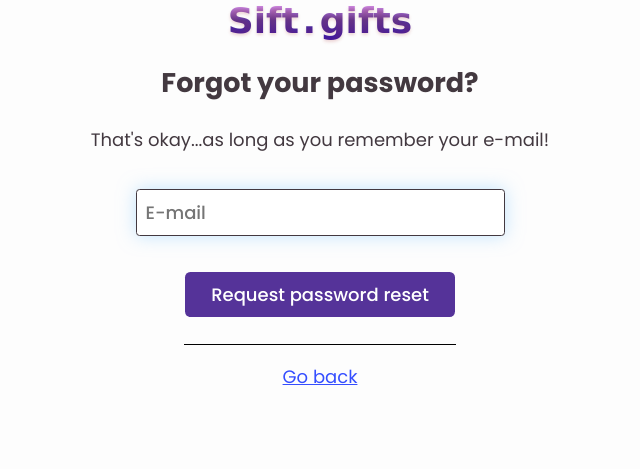
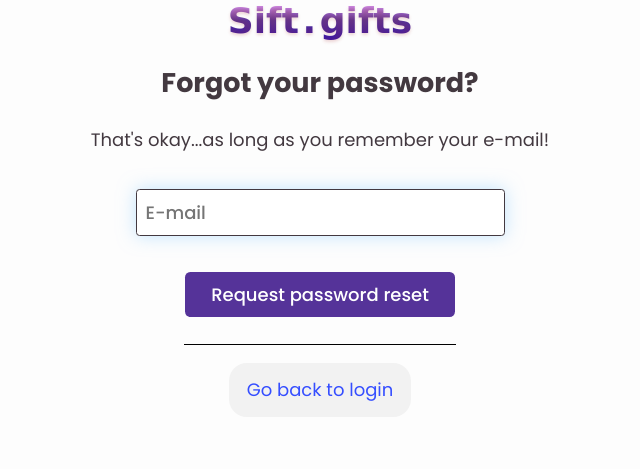
Before and after one commit to 1bengardner/siftgifts, a PHP site: page /page/forgot-password in a window 1280 px wide. Shown: the top 469 px of the page, without its empty margins (320-960 px from the left). Run offline with PHP 8.4, Linux system fonts and the light colour scheme; some web fonts are replaced.

Commit message:
Update link appearance and add main page link

```diff
--- a/project/source/page/css/style.css
+++ b/project/source/page/css/style.css
@@ -50,7 +50,14 @@ a:not(.link):hover, button:hover {
   background-color: #faf8f8;
 }
 
-h1 .link, .purple-box .link {
+.link {
+  text-decoration: none;
+}
+.link:hover {
+  text-decoration: underline;
+}
+
+h1 .link:hover {
   text-decoration: none;
 }
 
@@ -402,6 +409,17 @@ label {
   display: grid;
 }
 
+.links-section {
+  display: inline-block;
+  background-color: #f2f2f2;
+  padding: 0.75em 1em;
+  border-radius: 1em;
+}
+
+.footer {
+  font-size: medium;
+}
+
 @media screen and (max-width: 1200px) {
 .restaurant-widget {
   padding: 1vh 10vw;
@@ -449,6 +467,7 @@ label {
   bottom: 0;
   width: 100%;
   padding: 1em 0;
+  background-color: #f2f2f2;
 }
 }
 
--- a/project/source/page/forgot-password.php
+++ b/project/source/page/forgot-password.php
@@ -18,8 +18,8 @@
         <input class="submit-button" type="submit" value="Request password reset" />
       </div>
       <hr />
-      <div>
-        <a class="link" href="/page/login">Go back</a>
+      <div class="links-section">
+        <a class="link" href="/page/login">Go back to login</a>
       </div>
     </form>
   </body>
--- a/project/source/page/header-with-login.php
+++ b/project/source/page/header-with-login.php
@@ -1,6 +1,6 @@
 <nav class="header">
   <div class="nav-grid">
-    <h1 class="logo-text unbreakable">Sift<span class="accent"><span class="spaced">.</span>gifts</span></h1>
+    <h1 class="logo-text unbreakable"><a class="link" href="/" title="Main page">Sift<span class="accent"><span class="spaced">.</span>gifts</span></a></h1>
     <ul class="right">
       <li>
         <h2><a href="login">Log in</a></h2>
--- a/project/source/page/login.php
+++ b/project/source/page/login.php
@@ -18,7 +18,7 @@
         <input class="submit-button" type="submit" value="Log in" />
       </div>
       <hr />
-      <div>
+      <div class="links-section">
         <a class="link" href="register">Sign up</a>
         <img src="./img/present.svg" />
         <a class="link" href="forgot-password">I forgot my password!</a>
--- a/project/source/page/news.php
+++ b/project/source/page/news.php
@@ -1,6 +1,6 @@
 <!DOCTYPE html>
 <html>
-  <?php define('TITLE', 'Sift.gifts Updates'); ?>
+  <?php define('TITLE', 'Sift.gifts updates'); ?>
   <?php include 'head.php'; ?>
   <body>
     <?php include 'header-with-login.php'; ?>
--- a/project/source/page/register.php
+++ b/project/source/page/register.php
@@ -24,7 +24,7 @@
         <input class="submit-button" type="submit" value="Sign up" />
       </div>
       <hr />
-      <div>
+      <div class="links-section">
         <a class="link" href="login">Log in</a>
       </div>
     </form>
```
